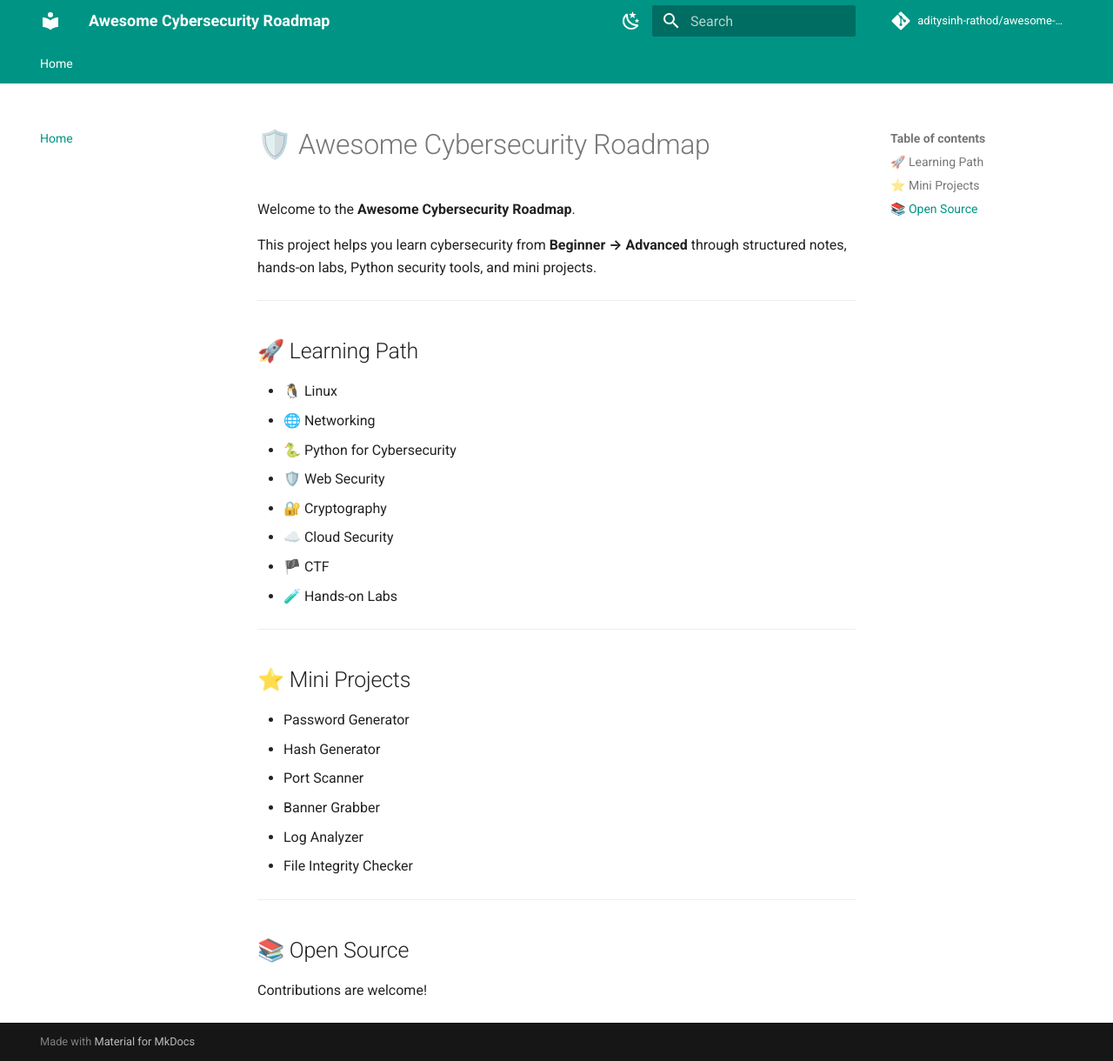
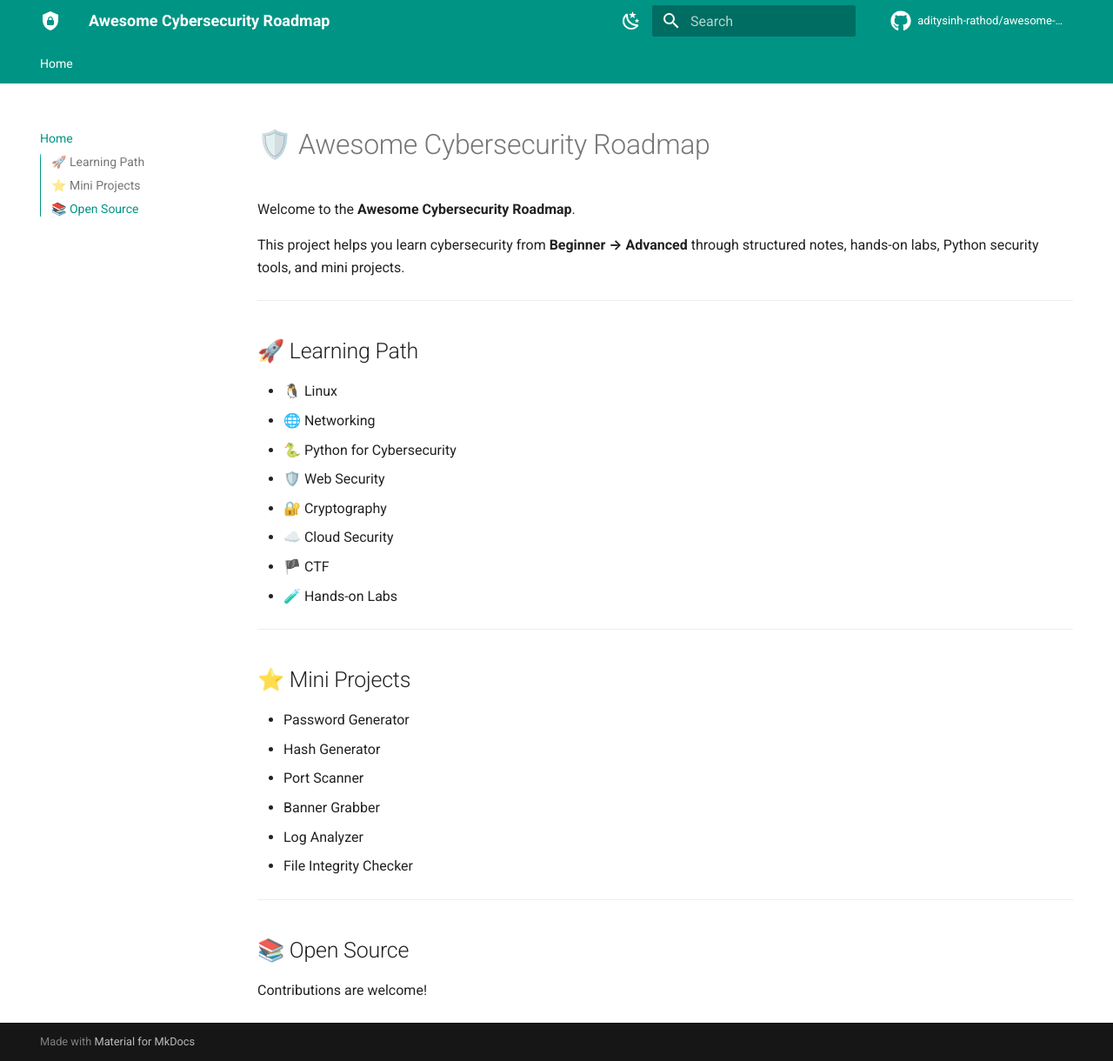
Before and after one commit to aditysinh-rathod/awesome-cybersecurity-roadmap, an MkDocs documentation site: the page built from docs/index.md, in a window 1280 px wide and 1220 px high. Shown: the whole window at 87% size. Built offline with MkDocs 1.6.1 and Material for MkDocs 9.7.7, drawn with Linux system fonts in a browser that asks for light colours; comment, search, counter and statistics services are not loaded.

Commit message:
Enhance mkdocs.yml configuration
Updated mkdocs.yml to include language setting, modify palette names, and add new markdown extensions.

```diff
--- a/mkdocs.yml
+++ b/mkdocs.yml
@@ -8,32 +8,40 @@
 
 theme:
   name: material
+  language: en
+
+  icon:
+    repo: fontawesome/brands/github
+    logo: material/shield-lock
 
   palette:
-
     - scheme: default
       primary: teal
       accent: green
       toggle:
         icon: material/weather-night
-        name: Dark Mode
+        name: Switch to dark mode
 
     - scheme: slate
       primary: teal
       accent: green
       toggle:
         icon: material/weather-sunny
-        name: Light Mode
+        name: Switch to light mode
 
   features:
     - navigation.tabs
     - navigation.sections
     - navigation.expand
+    - navigation.instant
     - navigation.top
-    - navigation.instant
+    - navigation.footer
+    - toc.integrate
     - search.highlight
     - search.suggest
+    - search.share
     - content.code.copy
+    - content.code.annotate
 
 plugins:
   - search
@@ -42,12 +50,17 @@
   - admonition
   - tables
   - attr_list
+  - md_in_html
+  - footnotes
   - toc:
       permalink: true
+  - pymdownx.details
+  - pymdownx.superfences
   - pymdownx.highlight
-  - pymdownx.superfences
-  - pymdownx.tabbed
-  - pymdownx.details
+  - pymdownx.inlinehilite
+  - pymdownx.tabbed:
+      alternate_style: true
+  - pymdownx.emoji
 
 nav:
   - Home: index.md
```
